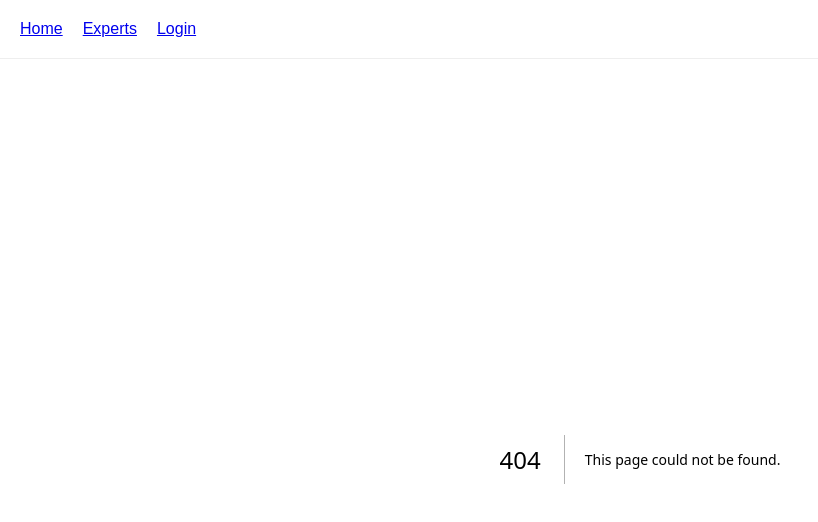
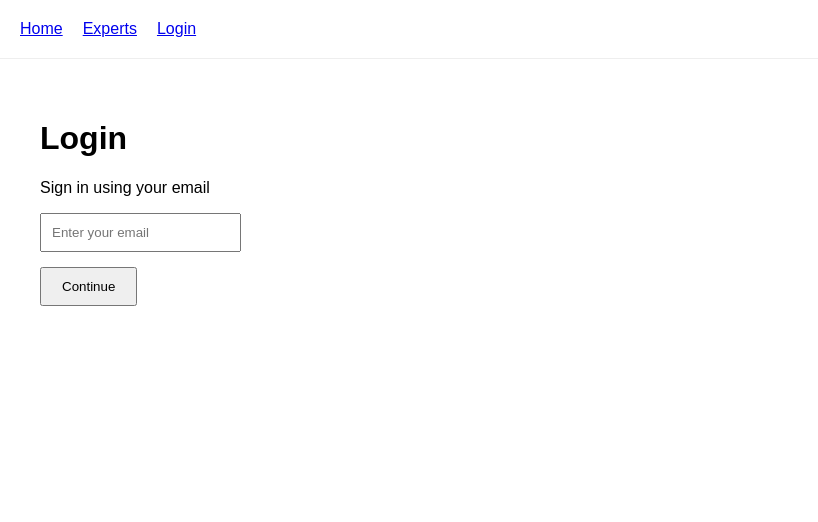
Before and after one commit to poojakhakholia/expert-marketplace, a Next.js app: page /login in a window 1280 px wide. Before the commit this address had no page. Shown: the top 522 px of the page, without its empty margins (0-818 px from the left). Built offline with nearby package versions, Linux system fonts and the light colour scheme.

Commit message:
Create page.tsx

```diff
--- /dev/null
+++ b/app/login/page.tsx
@@ -0,0 +1,17 @@
+export default function Login() {
+  return (
+    <main style={{ padding: 40 }}>
+      <h1>Login</h1>
+      <p>Sign in using your email</p>
+
+      <input
+        placeholder="Enter your email"
+        style={{ padding: 10, marginTop: 10, display: "block" }}
+      />
+
+      <button style={{ marginTop: 15, padding: "10px 20px" }}>
+        Continue
+      </button>
+    </main>
+  );
+}
```
